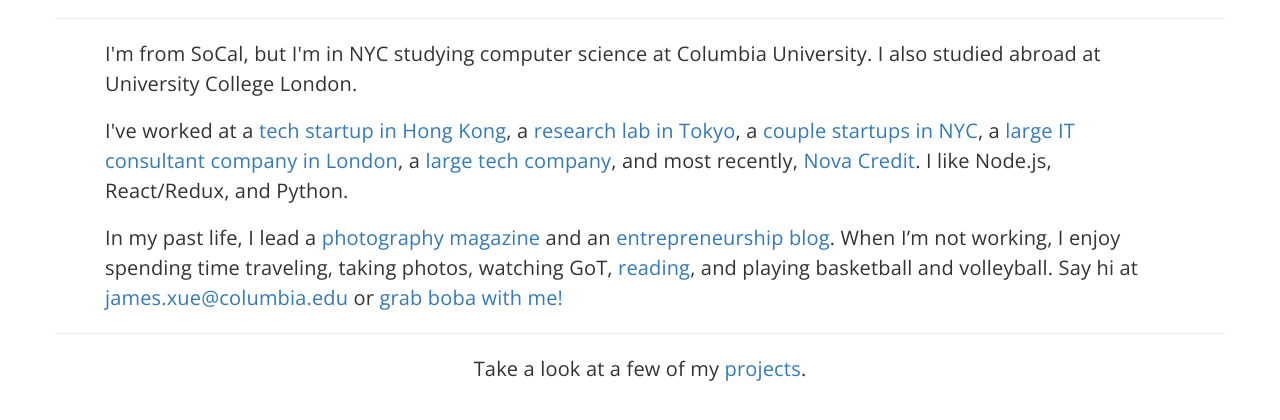
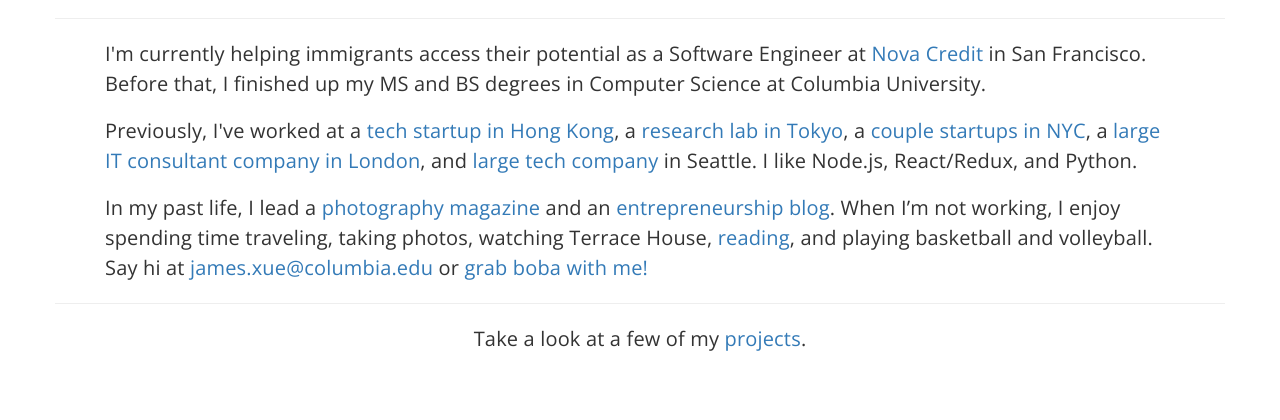
Before and after one commit to frogbandit/personal-new, a website: page public/index.html in a window 1280 px wide. Shown: the part 354-774 px from the top of the page. Drawn offline with nearby package versions, Linux system fonts and the light colour scheme.

Commit message:
Freshen up description

```diff
--- a/public/index.html
+++ b/public/index.html
@@ -60,18 +60,18 @@
                 <hr />
                 <div id="about">
 
-                    <p>I'm from SoCal, but I'm in NYC studying computer science at Columbia University. I also studied abroad
-                        at University College London.</p>
+                    <p>I'm currently helping immigrants access their potential as a Software Engineer at <a href="https://www.novacredit.com/">Nova Credit</a> in San Francisco.
+                    Before that, I finished up my MS and BS degrees in Computer Science at Columbia University.</p>
 
-                    <p>I've worked at a <a href="http://www.thecloudminer.com/">tech startup in Hong Kong</a>, a <a href="http://weblab.t.u-tokyo.ac.jp/about/">research lab in Tokyo</a>,
+                    <p>Previously, I've worked at a <a href="http://www.thecloudminer.com/">tech startup in Hong Kong</a>, a <a href="http://weblab.t.u-tokyo.ac.jp/about/">research lab in Tokyo</a>,
                         a <a href="https://www.crunchbase.com/organization/slide-2">couple</a> <a href="http://ventureforamerica.org/">startups</a> <a
                             href="https://www.enigma.com/"> in NYC</a>, a <a href="https://www.tcs.com/Pages/default.aspx">large IT consultant company in London</a>,
-                        a <a href="https://www.amazon.com/">large tech company</a>, and most recently, <a href="https://www.neednova.com/">Nova Credit</a>.
+                        and <a href="https://www.amazon.com/">large tech company</a> in Seattle.
                         I like Node.js, React/Redux, and Python.
 
                         <p>In my past life, I lead a <a href="https://www.facebook.com/halcyonmagazine/">photography magazine</a> and an
                             <a href="https://impulse.coreatcu.com/">entrepreneurship blog</a>. When I’m not working, I enjoy
-                            spending time traveling, taking photos, watching GoT, <a href="https://www.goodreads.com/user/show/774581-james">reading</a>,
+                            spending time traveling, taking photos, watching Terrace House, <a href="https://www.goodreads.com/user/show/774581-james">reading</a>,
                             and playing basketball and volleyball. Say hi at <a href="mailto:james.xue@columbia.edu">james.xue@columbia.edu</a>
                             or <a href="https://bobawithjames.herokuapp.com/">grab boba with me!</a></p>
                 </div>
```
